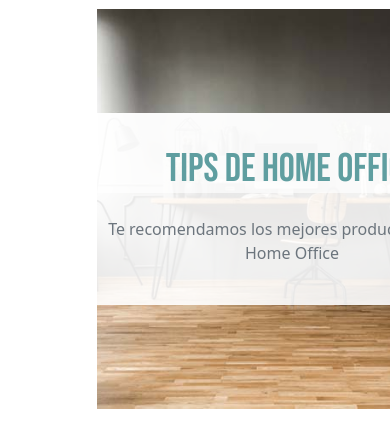
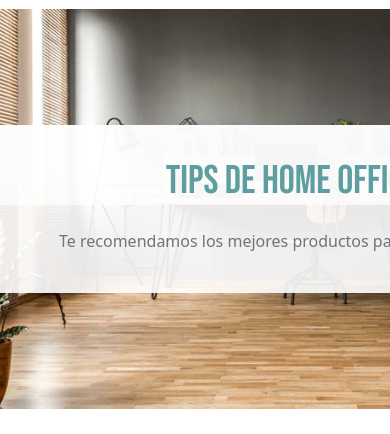
Before and after one commit to Luxiouz/home-office-web-ch, a website: page index.html in a window 390 px wide. Shown: the part 55-489 px from the top of the page. Drawn offline with nearby package versions, Linux system fonts and the light colour scheme; a web font is replaced by a local one.

Commit message:
main-banner-image fixed on mobile devices

```diff
--- a/css/style.css
+++ b/css/style.css
@@ -15,6 +15,7 @@
     'header'
     'content'
     'categories'
+    'video'
     'suggested'
     'footer';
 }
@@ -155,7 +156,7 @@ footer{
     background-image: url(../images/banner_home.jpeg);
     background-size: cover;
     background-position: center;
-    width: 100vw;
+    width: 100%;
     height: 400px;
     padding: 0;
 
```
